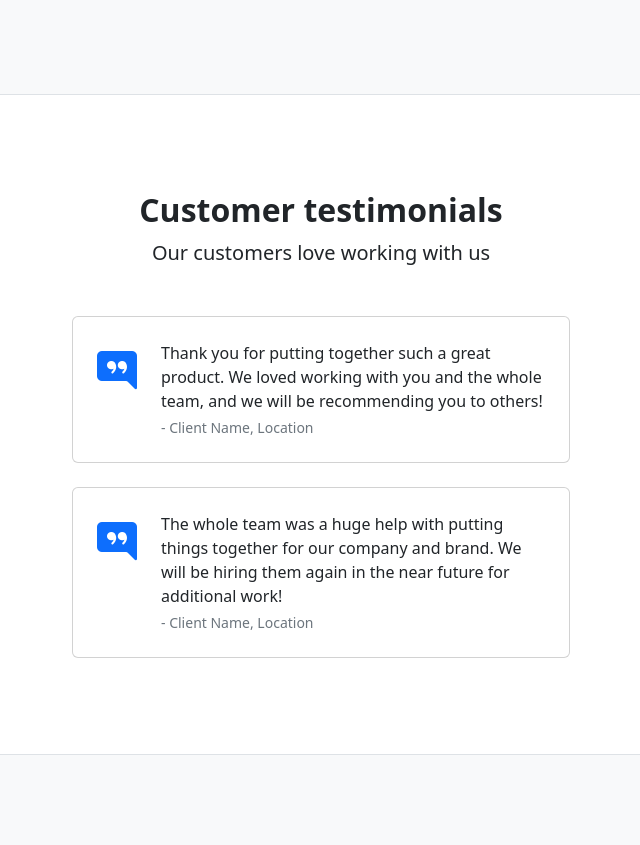
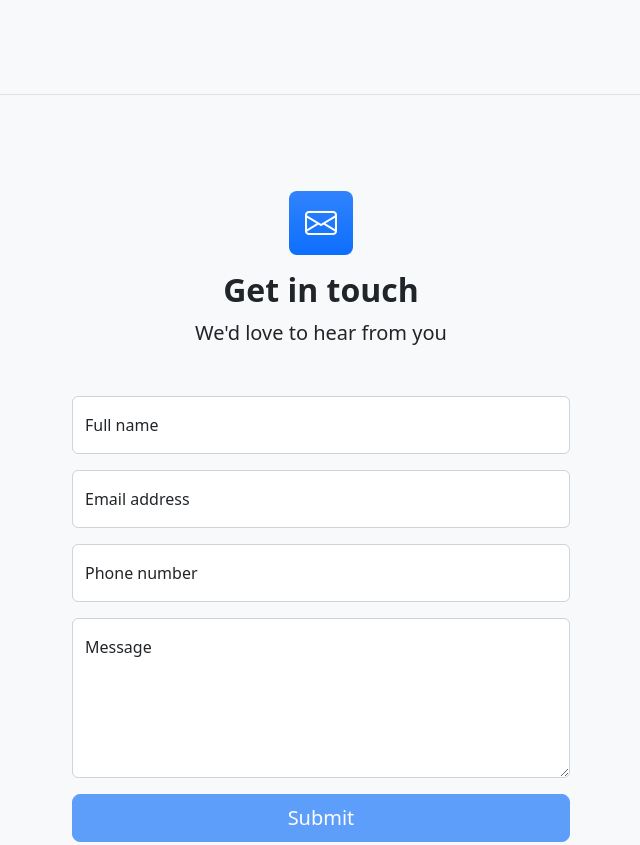
Before and after one commit to mi0jo/Ex_Projeto-integrador, a plain HTML site: page startbootstrap-business-frontpage-gh-pages/index.html in a window 1280 px wide. Shown: the part 1795-2640 px from the top of the page, without its empty margins (319-959 px from the left). Drawn offline with nearby package versions, Linux system fonts and the light colour scheme.

Commit message:
Versão simplificada

```diff
--- a/startbootstrap-business-frontpage-gh-pages/index.html
+++ b/startbootstrap-business-frontpage-gh-pages/index.html
@@ -50,15 +50,7 @@
         <section class="py-5 border-bottom" id="features">
             <div class="container px-5 my-5">
                 <div class="row gx-5">
-                    <div class="col-lg-4 mb-5 mb-lg-0">
-                        <div class="feature bg-primary bg-gradient text-white rounded-3 mb-3"><i class="bi bi-collection"></i></div>
-                        <h2 class="h4 fw-bolder">Featured title</h2>
-                        <p>Paragraph of text beneath the heading to explain the heading. We'll add onto it with another sentence and probably just keep going until we run out of words.</p>
-                        <a class="text-decoration-none" href="#!">
-                            Call to action
-                            <i class="bi bi-arrow-right"></i>
-                        </a>
-                    </div>
+
                     <div class="col-lg-4 mb-5 mb-lg-0">
                         <div class="feature bg-primary bg-gradient text-white rounded-3 mb-3"><i class="bi bi-building"></i></div>
                         <h2 class="h4 fw-bolder">Featured title</h2>
@@ -237,42 +229,7 @@
             </div>
         </section>
         <!-- Testimonials section-->
-        <section class="py-5 border-bottom">
-            <div class="container px-5 my-5 px-5">
-                <div class="text-center mb-5">
-                    <h2 class="fw-bolder">Customer testimonials</h2>
-                    <p class="lead mb-0">Our customers love working with us</p>
-                </div>
-                <div class="row gx-5 justify-content-center">
-                    <div class="col-lg-6">
-                        <!-- Testimonial 1-->
-                        <div class="card mb-4">
-                            <div class="card-body p-4">
-                                <div class="d-flex">
-                                    <div class="flex-shrink-0"><i class="bi bi-chat-right-quote-fill text-primary fs-1"></i></div>
-                                    <div class="ms-4">
-                                        <p class="mb-1">Thank you for putting together such a great product. We loved working with you and the whole team, and we will be recommending you to others!</p>
-                                        <div class="small text-muted">- Client Name, Location</div>
-                                    </div>
-                                </div>
-                            </div>
-                        </div>
-                        <!-- Testimonial 2-->
-                        <div class="card">
-                            <div class="card-body p-4">
-                                <div class="d-flex">
-                                    <div class="flex-shrink-0"><i class="bi bi-chat-right-quote-fill text-primary fs-1"></i></div>
-                                    <div class="ms-4">
-                                        <p class="mb-1">The whole team was a huge help with putting things together for our company and brand. We will be hiring them again in the near future for additional work!</p>
-                                        <div class="small text-muted">- Client Name, Location</div>
-                                    </div>
-                                </div>
-                            </div>
-                        </div>
-                    </div>
-                </div>
-            </div>
-        </section>
+
         <!-- Contact section-->
         <section class="bg-light py-5">
             <div class="container px-5 my-5 px-5">
```
